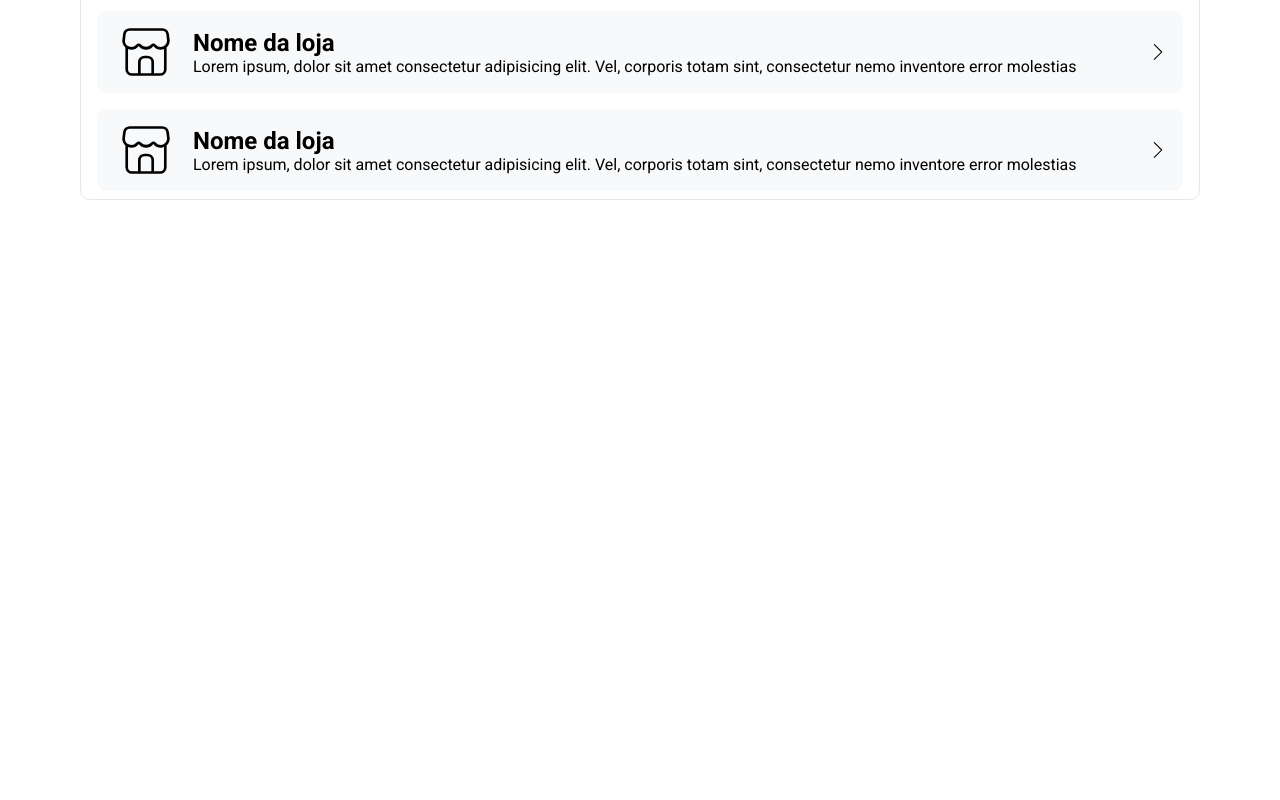
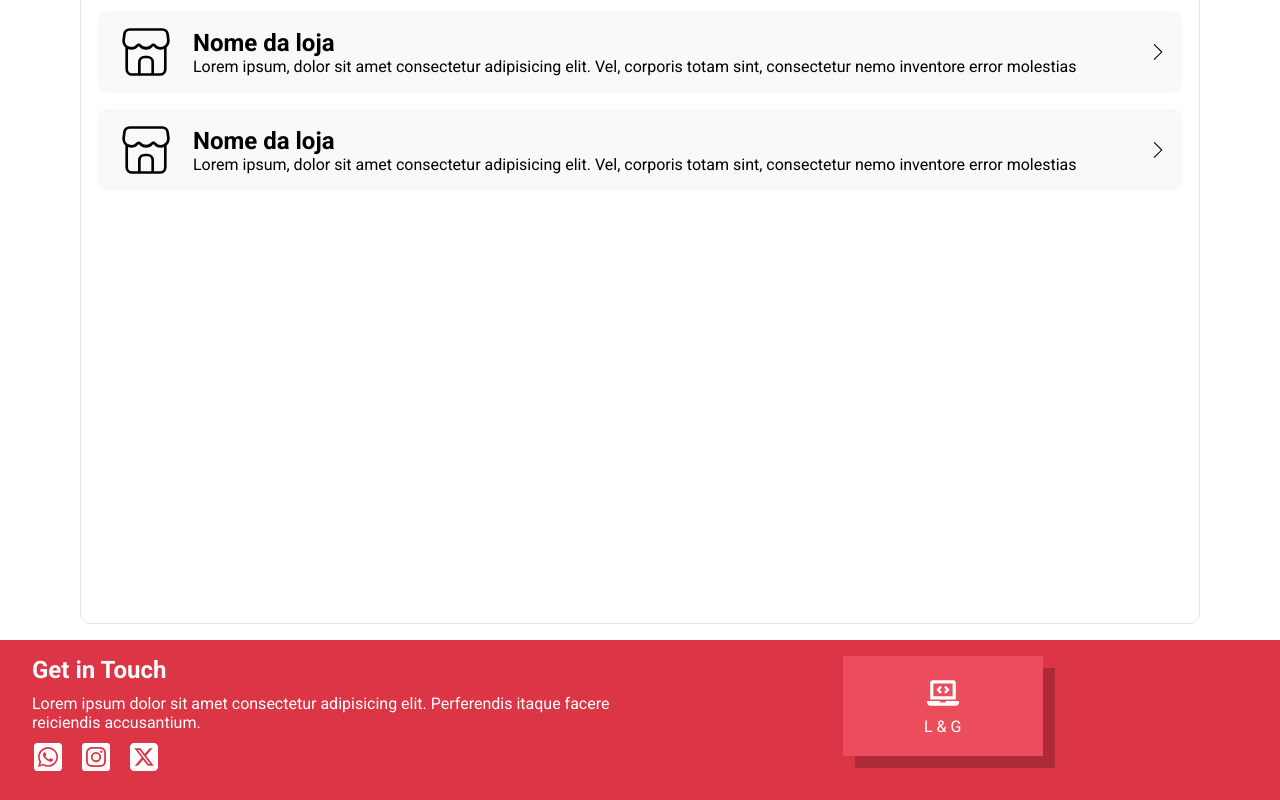
Before and after one commit to LeoGCarva/projetoYakult, a React (Vite) app: page / in a window 1280 px wide. Shown: the part 315-1115 px from the top of the page. Before the commit the page ends 800 px from the top, so only its background shows below. Built offline with nearby package versions, Linux system fonts and the light colour scheme.

Commit message:
feat(footer): added footer

```diff
--- a/src/App.jsx
+++ b/src/App.jsx
@@ -1,6 +1,7 @@
 import { Header } from './components/Header';
 import { Navbar } from './components/Navbar';
 import { Markets } from './components/Markets';
+import { Footer } from './components/Footer';
 import styles from './App.module.css';
 
 export function App() {
@@ -16,7 +17,10 @@ export function App() {
           <Markets />
           <Markets />
         </div>
+
       </div>
+
+      <Footer />
     </div>
   )
 }
--- a/src/App.module.css
+++ b/src/App.module.css
@@ -13,6 +13,7 @@
   flex-direction: column;
 
   width: 100%;
+  height: 90vh;
 
   border: 1px solid var(--gray-100);
   border-radius: 10px;
--- /dev/null
+++ b/src/components/Footer/Footer.module.css
@@ -0,0 +1,61 @@
+.footerArea {
+  height: 10rem;
+  width: 100%;
+
+  background-color: var(--red);
+  display: grid;
+  grid-template-columns: 3fr 1fr 2fr;
+  grid-template-areas: 'part1 none part2';
+
+  margin-top: 1rem;
+  padding: 1rem 2rem;
+}
+
+.contact {
+  grid-area: part1;
+  display: flex;
+  flex-direction: column;
+
+  gap: .6rem;
+}
+
+.contact > .icons {
+  display: flex;
+
+  gap: 1rem;
+
+  color: var(--white);
+  font-size: 2rem;
+  cursor: pointer;
+}
+
+.footerArea h1, .footerArea p {
+  color: var(--white);
+}
+
+.footerArea h1 {
+  font-size: 1.5rem;
+}
+
+.card1 {
+  grid-area: part2;
+
+  display: flex;
+  flex-direction: column;
+  justify-content: center;
+  align-items: center;
+
+  width: 200px;
+  height: 100px;
+
+  background-color: var(--red-100);
+  color: var(--white);
+
+  box-shadow: 12px 12px rgba(0, 0, 0, 0.212);
+  font-size: 1rem;
+}
+
+.card1Img {
+  font-size: 2rem;
+  margin-bottom: .5rem;
+}
--- /dev/null
+++ b/src/components/Footer/index.jsx
@@ -0,0 +1,31 @@
+import styles from "./Footer.module.css";
+import {
+  FaWhatsappSquare,
+  FaInstagramSquare,
+  FaLaptopCode,
+} from "react-icons/fa";
+import { FaSquareXTwitter } from "react-icons/fa6";
+import { LuMail, LuMailOpen } from "react-icons/lu";
+
+export function Footer() {
+  return (
+    <footer className={styles.footerArea}>
+      <div className={styles.contact}>
+        <h1>Get in Touch</h1>
+        <p>
+          Lorem ipsum dolor sit amet consectetur adipisicing elit. Perferendis
+          itaque facere reiciendis accusantium.
+        </p>
+        <div className={styles.icons}>
+          <FaWhatsappSquare />
+          <FaInstagramSquare />
+          <FaSquareXTwitter />
+        </div>
+      </div>
+
+      <div className={styles.card1}>
+        <FaLaptopCode className={styles.card1Img}/> L & G
+      </div>
+    </footer>
+  );
+}
--- a/src/index.css
+++ b/src/index.css
@@ -19,6 +19,7 @@
   --pink-100: #ffe6e9;
   --pink-500: #e83e8c;
 
+  --red-100: #ec4d5d;
   --red: #dc3545;
 }
 
```
